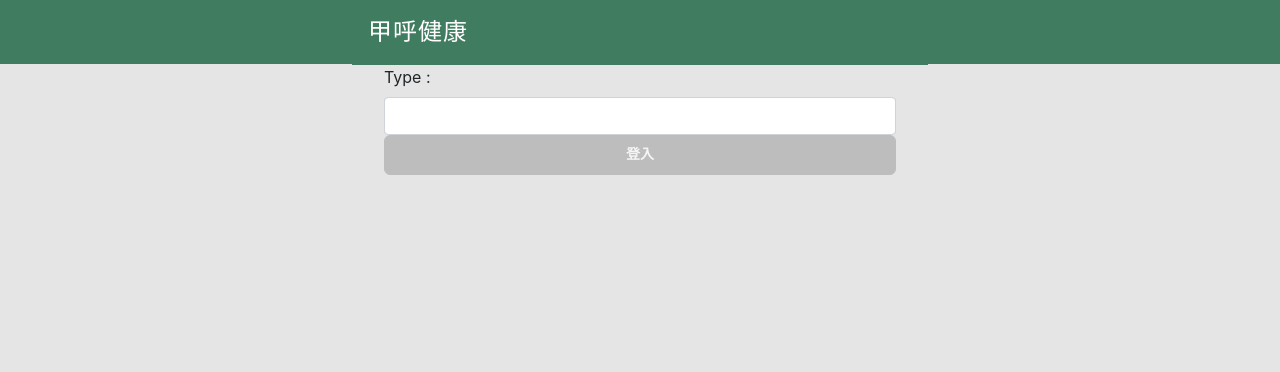
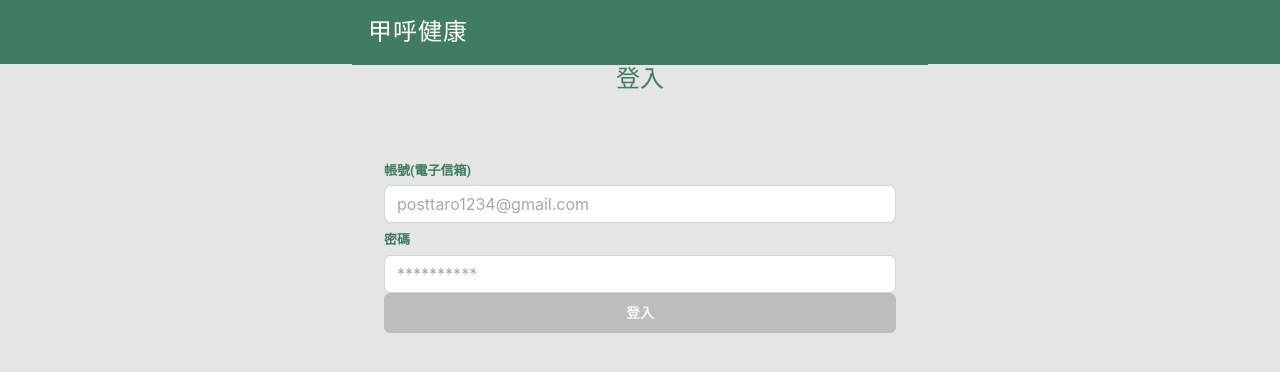
Before and after one commit to yachen168/Healthy-Eating, a Vue app: page /login in a window 1280 px wide. Shown: the top 372 px of the page. Built offline with nearby package versions, Linux system fonts and the light colour scheme.

Commit message:
feat:commonInput元件完成

```diff
--- a/src/components/common/commcoButton.vue
+++ b/src/components/common/commonButton.vue
@@ -1,5 +1,5 @@
 <template>
-  <div class="commcoButton">
+  <div class="commonButton">
     <b-button
       block
       class="base-button"
@@ -13,7 +13,7 @@
 
 <script>
 export default {
-  name: "commcoButton",
+  name: "commonButton",
   props: {
     title: {
       type: String,
@@ -39,8 +39,7 @@ export default {
 }
 
 .base-button {
-  // width: 296px;
-  height: 40px;
+  line-height: 1.9;
   font-size: 14px;
   font-family: Roboto;
   font-weight: 700;
--- a/src/components/common/commonInput.vue
+++ b/src/components/common/commonInput.vue
@@ -1,15 +1,52 @@
 <template>
-    <div>
-
-    </div>
+  <div>
+    <label :for="inputId" class="label-title">{{ title }}</label>
+    <b-form-input
+      :id="inputId"
+      :placeholder="placeholder"
+      class="form-input"
+      @input="$emit('update:input', $event)"
+    ></b-form-input>
+  </div>
 </template>
 
 <script>
-    export default {
-
+export default {
+  name: "commonInput",
+  props: {
+    inputId: {
+      type: String,
+      required: true
+    },
+    title: {
+      type: String,
+      required: true
+    },
+    placeholder: {
+      type: String,
+      required: true
     }
+  }
+};
 </script>
 
 <style lang="scss" scoped>
+.label-title {
+  color: #407d60;
+  line-height: 2.2;
+  font-family: Roboto;
+  font-style: normal;
+  font-weight: bold;
+  font-size: 13px;
+  margin-top: 3px;
+  margin-bottom: 0;
+}
 
+.form-input {
+  border-radius: 6px;
+}
+
+::placeholder {
+  color: #a8a8a8;
+}
 </style>
--- a/src/views/Login.vue
+++ b/src/views/Login.vue
@@ -2,48 +2,48 @@
   <div class="login-page">
     <Navbar></Navbar>
     <section class="main">
-      <label :for="test"
-        >Type <code>{{ type }}</code
-        >:</label
-      >
-      <b-form-input :id="test" :type="type"></b-form-input>
-      <commcoButton title="登入" :disabledState="state"></commcoButton>
+      <BaseTitle title="登入"></BaseTitle>
+      <commonInput
+        inputId="account"
+        title="帳號(電子信箱)"
+        placeholder="posttaro1234@gmail.com"
+        @update:input="login = { ...login, email: $event }"
+      ></commonInput>
+      <commonInput
+        inputId="password"
+        title="密碼"
+        placeholder="**********"
+        @update:input="login = { ...login, password: $event }"
+      ></commonInput>
+      <commonButton title="登入" :disabledState="disabledState"></commonButton>
     </section>
   </div>
 </template>
 
 <script>
 import Navbar from "@/components/common/Navbar";
-import commcoButton from "@/components/common/commcoButton";
+import BaseTitle from "@/components/common/BaseTitle";
+import commonButton from "@/components/common/commonButton";
+import commonInput from "@//components/common/commonInput";
 export default {
   data() {
     return {
-      state: true
+      disabledState: true,
+      login: {}
     };
   },
   methods: {},
   components: {
     Navbar,
-    commcoButton
+    commonButton,
+    commonInput,
+    BaseTitle
   }
 };
 </script>
 
 <style lang="scss" scoped>
-::v-deep .main {
+.main {
   padding: 0 32px;
 }
-// ::v-deep .ant-form-item-label {
-//   padding: 0;
-//   line-height: 1.5;
-//   label {
-//     font-size: 16px;
-//     font-weight: 500;
-//     color: #4f7b62;
-//   }
-// }
-
-// ::v-deep .ant-input {
-//   border-color: #4f7b62;
-// }
 </style>
```
